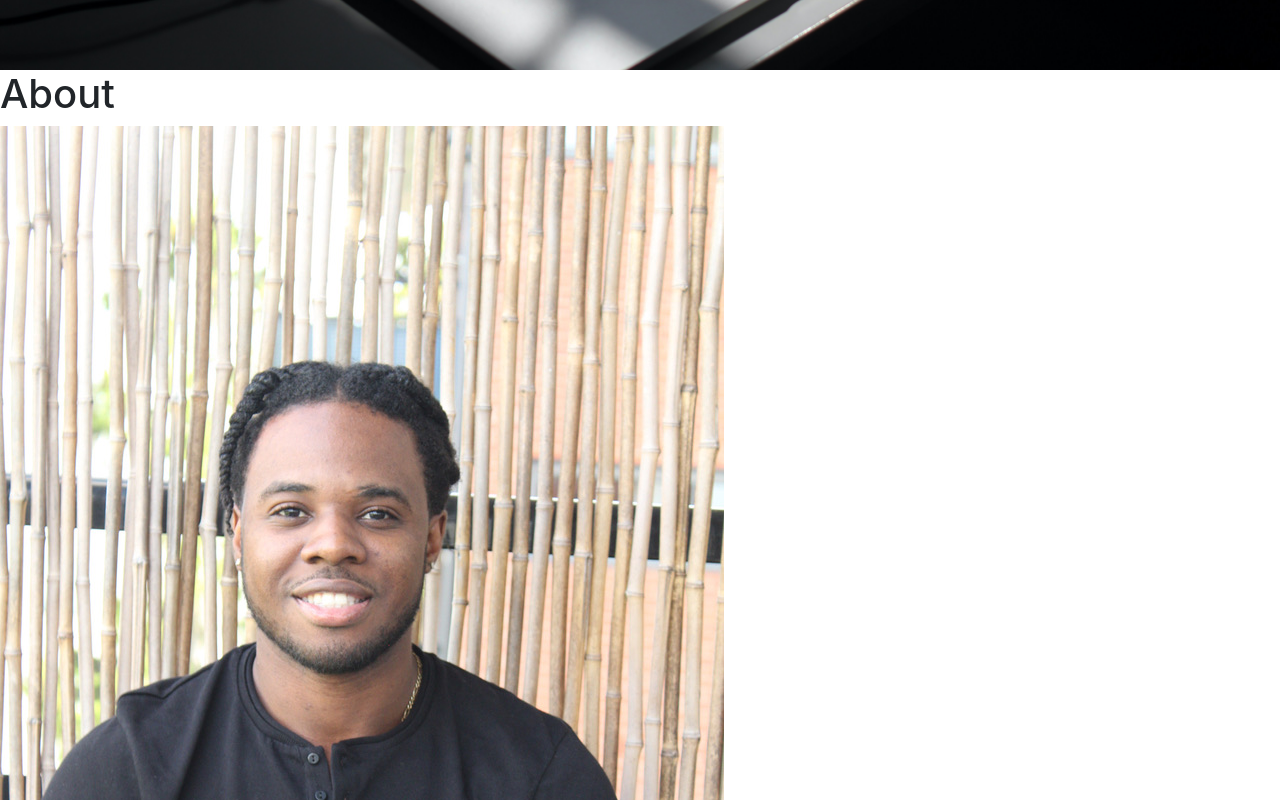
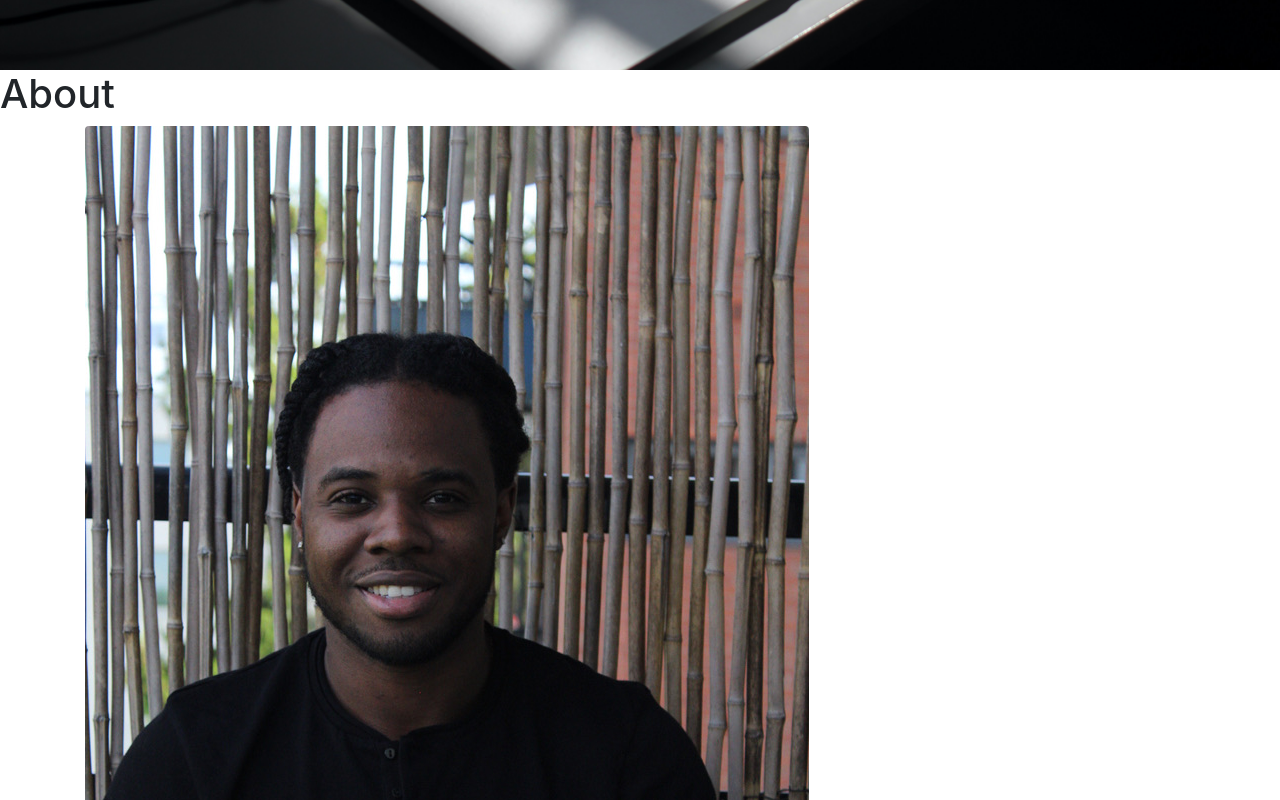
Before and after one commit to Odeane/personal_portfolio, a React (Create React App) app: page / in a window 1280 px wide. Shown: the part 740-1540 px from the top of the page. Built offline with nearby package versions, Linux system fonts and the light colour scheme.

Commit message:
manipulating the image imported

```diff
--- a/src/components/About/About.jsx
+++ b/src/components/About/About.jsx
@@ -1,4 +1,6 @@
 import React, { Component } from 'react';
+import { Container } from 'react-bootstrap';
+import Image from 'react-bootstrap/Image'
 
 class About extends Component {
 
@@ -15,7 +17,12 @@ class About extends Component {
     return (
       <div id='about'>
         <h1 id='about-head'>About</h1>
-        <img src={require('./images/avatar.jpeg')}alt='avatar'/>
+        <Container>
+          <row>
+            <Image src={require('./images/avatar2.jpeg')} alt='avatar' rounded />
+          </row>
+        </Container>
+
         <p>{bio}</p>
       </div>
     );
```
